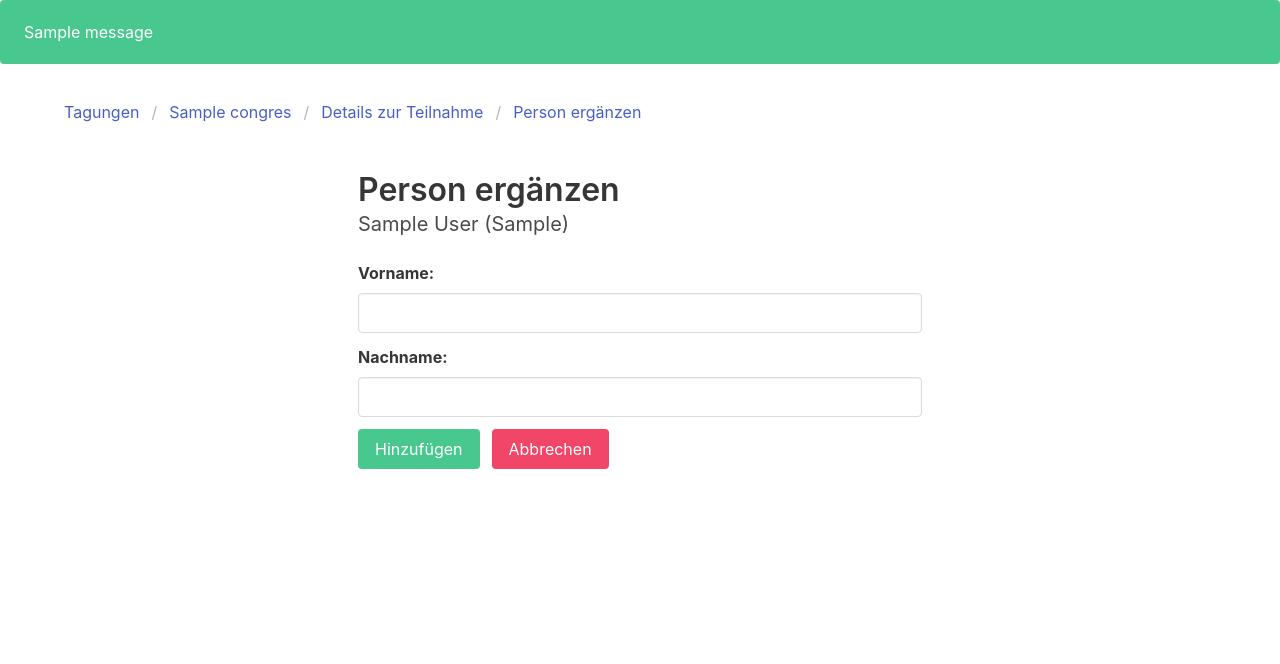
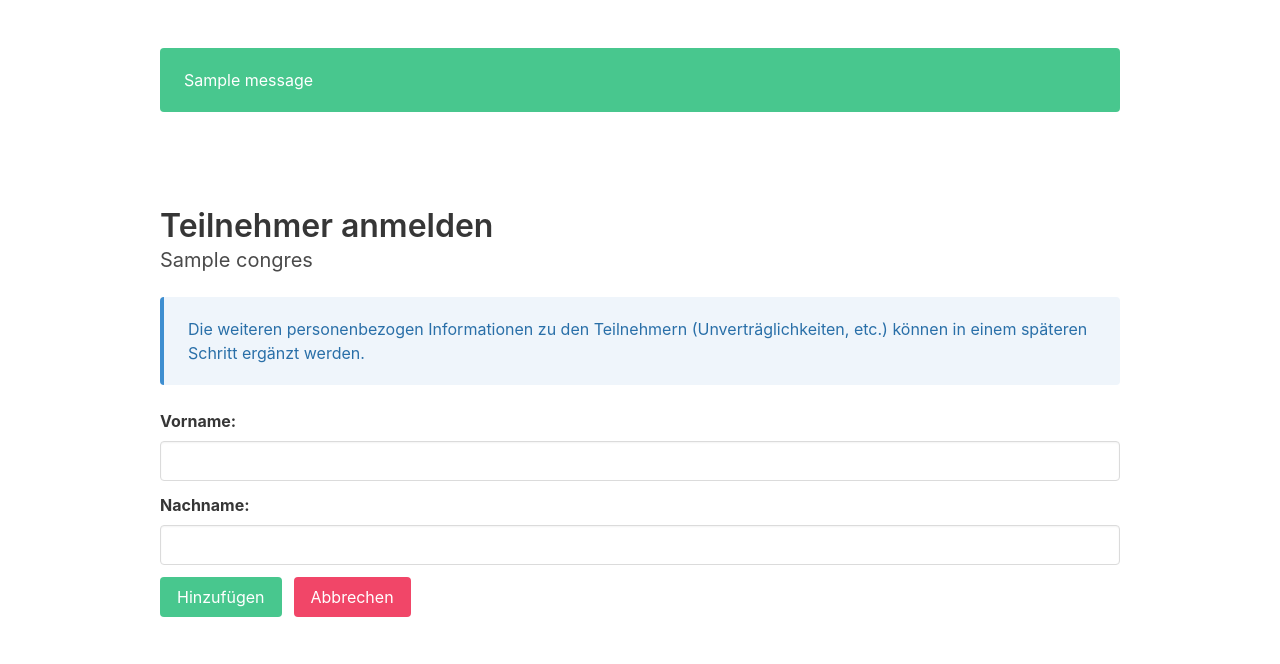
Before and after one commit to timptner/fatama, a Django app: page /congresses/attendances/1/add_participant/ in a window 1280 px wide. Shown: the part 52-716 px from the top of the page. Run offline with Django 5.2, Linux system fonts and the light colour scheme; a user stored in the database is signed in; tables that the repository leaves empty hold one stand-in row (values such as "Sample post"); one stand-in notice (Sample message) is shown.

Commit message:
Rework application process

```diff
--- a/congresses/admin.py
+++ b/congresses/admin.py
@@ -9,7 +9,7 @@ from congresses.models import Attendance, Congress, Participant, Portrait
 @admin.register(Attendance)
 class AttendanceAdmin(admin.ModelAdmin):
     list_display = ['council', 'congress', 'seats']
-    list_filter = ['council', 'congress']
+    list_filter = ['council', 'congress__year']
     actions = ['add_seats']
     form = AttendanceAdminForm
 
@@ -20,7 +20,7 @@ class AttendanceAdmin(admin.ModelAdmin):
     @admin.action(description="Update seats of selected attendances")
     def add_seats(self, request, queryset):
         selected = queryset.values_list('pk', flat=True)
-        path = reverse_lazy('congresses:update-seats')
+        path = reverse_lazy('congresses:update_seats')
         ids = ','.join([str(pk) for pk in selected])
         return redirect(f'{path}?ids={ids}')
 
--- a/congresses/forms.py
+++ b/congresses/forms.py
@@ -117,7 +117,7 @@ class PortraitForm(ModelForm):
 def get_seat_update_mail(attendance: Attendance, request):
     scheme = 'https' if request.is_secure() else 'http'
     host = request.get_host()
-    path = reverse_lazy('congresses:attendance-detail', kwargs={'pk': attendance.pk})
+    path = reverse_lazy('congresses:attendance_detail', kwargs={'pk': attendance.pk})
     user = attendance.council.owner
     subject = "Teilnehmerplätze aktualisiert"
     message = f"""Hallo {user.first_name},
--- a/congresses/templates/congresses/attendance_detail.html
+++ b/congresses/templates/congresses/attendance_detail.html
@@ -1,36 +1,52 @@
-{% extends 'congresses/base_congress.html' %}
+{% extends 'fatama/base.html' %}
 
-{% block breadcrumbs %}
-    {{ block.super }}
-    <li><a href="{% url 'congresses:attendance-detail' attendance.pk %}">Details zur Teilnahme</a></li>
+{% block title %}
+    {{ block.super }} | {{ attendance.congress.title }}
 {% endblock %}
 
-{% block subcontent %}
+{% block content %}
     <section class="section">
         <div class="container">
-            {% include 'fatama/messages_snippet.html' %}
+            <h3 class="title">Details zur Teilnahme</h3>
+            <h5 class="subtitle">{{ attendance.congress.title }}</h5>
 
-            <h3 class="title">Details zur Teilnahme</h3>
-            {% if attendance.seats == 0 %}
-                <article class="message is-danger">
-                    <div class="message-body">
-                        Es wurden noch keine Teilnehmerplätze für dein Gremium
-                        freigeschaltet. Du wirst per E-Mail benachrichtigt,
-                        sobald Teilnehmerplätze verfügbar sind.
+            <div class="columns">
+                <div class="column">
+                    <h5 class="title is-5">Tagung</h5>
+                    <div class="block">
+                        {% with attendance.congress as congress %}
+                        <p>
+                            <span class="icon-text">
+                                <span class="icon">
+                                    <i class="fa-solid fa-flag"></i>
+                                </span>
+                                <span>{{ congress.title }}</span>
+                            </span>
+                        </p>
+                        <p>
+                            <span class="icon-text">
+                                <span class="icon">
+                                    <i class="fa-solid fa-location-pin"></i>
+                                </span>
+                                <span>{{ congress.location }}</span>
+                            </span>
+                        </p>
+                        <p>
+                            <span class="icon-text">
+                                <span class="icon">
+                                    <i class="fa-solid fa-calendar"></i>
+                                </span>
+                                <span>{{ congress.year }}</span>
+                            </span>
+                        </p>
+                        {% endwith %}
                     </div>
-                </article>
-            {% endif %}
-            {% if attendance.remaining_seats == 0 and attendance.seats > 0 %}
-                <article class="message is-warning">
-                    <div class="message-body">
-                        Es sind keine weiteren Teilnehmerplätze für dein Gremium übrig. Sollten weitere Plätze für dein
-                        Gremium freigeschaltet werden, wirst du per E-Mail darüber informiert.
                 </div>
-                </article>
-            {% endif %}
 
+                <div class="column">
                     <h5 class="title is-5">Gremium</h5>
                     <div class="block">
+                        {% with attendance.council as council %}
                         <p>
                             <span class="icon-text">
                                 <span class="icon">
@@ -47,23 +63,67 @@
                                 <span>{{ user.council.university }}</span>
                             </span>
                         </p>
+                        {% endwith %}
+                    </div>
+                </div>
             </div>
 
-            {% if attendance.remaining_seats > 0 %}
-                <a href="{% url 'congresses:create-participant' attendance.pk %}"
-                   class="button is-primary is-pulled-right">
-                    Person hinzufügen
-                </a>
-            {% else %}
-                <a class="button is-primary is-pulled-right" disabled="">Person hinzufügen</a>
-            {% endif %}
-            <h5 class="title is-5">Personen {{ attendance.participant_set.count }}/{{ attendance.seats }}</h5>
-
-            <article class="message is-info">
+            {% if attendance.seats == 0 %}
+                <article class="message is-danger">
+                    <div class="message-header">
+                        Keine Plätze verfügbar
+                    </div>
                     <div class="message-body">
-                    Vergiss nicht, dich selber ebenfalls als Person zu ergänzen.
+                        Es wurden noch keine Teilnehmerplätze für dein Gremium freigeschaltet. Du wirst per E-Mail
+                        benachrichtigt, sobald Plätze zur Verfügung stehen.
                     </div>
                 </article>
+            {% elif attendance.remaining_seats == 0 %}
+                <article class="message is-warning">
+                    <div class="message-header">
+                        Alle Plätze belegt
+                    </div>
+                    <div class="message-body">
+                        Du hast alle verfügbaren Teilnehmerplätze für dein Gremium aufgebraucht. Es kann sein, dass die
+                        Vergabe weiterer Plätze aufgrund von ungenutzten Plätzen anderer Gremien erfolgt. Wenn weitere
+                        Plätze für dein Gremium freigeschaltet werden, wirst du erneut per E-Mail darüber informiert.
+                    </div>
+                </article>
+            {% else %}
+                <article class="message is-success">
+                    <div class="message-header">
+                        Plätze verfügbar
+                    </div>
+                    <div class="message-body">
+                        <div class="block">
+                            Du hast noch nicht alle Plätze aufgebraucht. Melde gerne weitere Teilnehmer für die Tagung
+                            an. <strong>Die Anmeldung der Teilnehmer ist verbindlich.</strong> Stelle bitte vorher
+                            sicher, dass die Personen auch wirklich teilnehmen können. Sollte dein Gremium nicht alle
+                            Plätze benötigen, werden die übrigen Plätze an andere Gremien vergeben. Hierzu wird es
+                            eine gesonderte Mitteilung geben, sobald die ungenutzten Plätze neu vergeben werden.
+                        </div>
+                        <div class="block">
+                            <span class="icon-text">
+                                <span class="icon has-text-danger">
+                                    <i class="fa-solid fa-exclamation fa-lg"></i>
+                                </span>
+                                <span>
+                                    Vergiss bitte nicht, dich ebenfalls als Teilnehmer anzulegen, falls du auch zur
+                                    Tagung mitfahren möchtest.
+                                </span>
+                            </span>
+                        </div>
+                        <div class="buttons">
+                            <a href="{% url 'congresses:create_participant' attendance.pk %}"
+                               class="button is-success">
+                                Teilnehmer hinzufügen
+                            </a>
+                        </div>
+                    </div>
+                </article>
+            {% endif %}
+
+            <h5 class="title is-5">Personen {{ attendance.participant_set.count }}/{{ attendance.seats }}</h5>
 
             <div class="columns is-multiline">
                 {% for participant in attendance.participant_set.all %}
@@ -104,7 +164,7 @@
                             </div>
                             <footer class="card-footer">
                                 {% if not participant.portrait %}
-                                    <a href="{% url 'congresses:create-portrait' participant.pk %}"
+                                    <a href="{% url 'congresses:create_portrait' participant.pk %}"
                                        class="card-footer-item">
                                         Portrait anlegen
                                     </a>
@@ -113,10 +173,10 @@
                         </div>
                     </div>
                 {% empty %}
-                    <div class="column is-half is-offset-one-quarter">
+                    <div class="column is-full">
                         <article class="message is-info">
                             <div class="message-body">
-                                Keine Personen angemeldet
+                                Du hast noch keine Teilnehmer angemeldet
                             </div>
                         </article>
                     </div>
--- a/congresses/templates/congresses/participant_form.html
+++ b/congresses/templates/congresses/participant_form.html
@@ -1,17 +1,21 @@
-{% extends 'congresses/attendance_detail.html' %}
+{% extends 'fatama/base.html' %}
 
-{% block breadcrumbs %}
-    {{ block.super }}
-    <li><a href="{% url 'congresses:create-participant' attendance.pk %}">Person ergänzen</a></li>
+{% block title %}
+    {{ block.super }} | Teilnehmer anmelden
 {% endblock %}
 
-{% block subcontent %}
+{% block content %}
     <section class="section">
-        <div class="container">
-            <div class="columns">
-                <div class="column is-half is-offset-one-quarter">
-                    <h3 class="title">Person ergänzen</h3>
-                    <h5 class="subtitle">{{ attendance.council }}</h5>
+        <div class="container is-max-desktop">
+            <h3 class="title">Teilnehmer anmelden</h3>
+            <h5 class="subtitle">{{ attendance.congress.title }}</h5>
+
+            <article class="message is-info">
+                <div class="message-body">
+                    Die weiteren personenbezogen Informationen zu den Teilnehmern (Unverträglichkeiten, etc.) können
+                    in einem späteren Schritt ergänzt werden.
+                </div>
+            </article>
 
             <form method="post">
                 {% csrf_token %}
@@ -23,7 +27,7 @@
                         <button type="submit" class="button is-success">Hinzufügen</button>
                     </div>
                     <div class="control">
-                                <a href="{% url 'congresses:attendance-detail' attendance.pk %}"
+                        <a href="{% url 'congresses:attendance_detail' attendance.pk %}"
                            class="button is-danger">
                             Abbrechen
                         </a>
@@ -31,7 +35,5 @@
                 </div>
             </form>
         </div>
-            </div>
-        </div>
     </section>
 {% endblock %}
--- a/congresses/urls.py
+++ b/congresses/urls.py
@@ -4,12 +4,10 @@ from congresses import views
 
 app_name = 'congresses'
 urlpatterns = [
-    path('<int:year>', views.CongressDetailView.as_view(), name='congress_detail'),
-    path('attendances/<int:pk>/', views.AttendanceDetailsView.as_view(), name='attendance-detail'),
-    path('attendances/<int:pk>/add_participant/', views.ParticipantCreateView.as_view(), name='create-participant'),
-    path('congresses/', views.CongressListView.as_view(), name='congress-list'),
-    path('congresses/<int:pk>/', views.CongressDetailView.as_view(), name='congress-detail'),
-    path('congresses/<int:pk>/add_attendance/', views.AttendanceCreateView.as_view(), name='create-attendance'),
-    path('participants/<int:pk>/add_portrait/', views.PortraitCreateView.as_view(), name='create-portrait'),
-    path('attendances/update_seats/', views.SeatFormView.as_view(), name='update-seats'),
+    path('<int:year>/', views.CongressDetailView.as_view(), name='congress_detail'),
+    path('<int:year>/add_attendance/', views.AttendanceCreateView.as_view(), name='create_attendance'),
+    path('attendances/<int:pk>/', views.AttendanceDetailsView.as_view(), name='attendance_detail'),
+    path('attendances/<int:pk>/add_participant/', views.ParticipantCreateView.as_view(), name='create_participant'),
+    path('participants/<int:pk>/add_portrait/', views.PortraitCreateView.as_view(), name='create_portrait'),
+    path('update_seats/', views.SeatFormView.as_view(), name='update_seats'),
 ]
--- a/congresses/views.py
+++ b/congresses/views.py
@@ -15,17 +15,17 @@ class AttendanceCreateView(LoginRequiredMixin, SuccessMessageMixin, CreateView):
 
     def get_context_data(self, **kwargs):
         context = super().get_context_data(**kwargs)
-        context['congress'] = get_object_or_404(Congress, pk=self.kwargs.get('pk'))
+        context['congress'] = get_object_or_404(Congress, year=self.kwargs['year'])
         return context
 
     def get_form_kwargs(self):
         kwargs = super().get_form_kwargs()
-        kwargs['congress'] = get_object_or_404(Congress, pk=self.kwargs.get('pk'))
+        kwargs['congress'] = get_object_or_404(Congress, year=self.kwargs['year'])
         kwargs['council'] = self.request.user.council
         return kwargs
 
     def get_success_url(self):
-        return reverse_lazy('congresses:congress-detail', kwargs={'pk': self.kwargs.get('pk')})
+        return reverse_lazy('congresses:congress_detail', kwargs={'year': self.kwargs['year']})
 
 
 class AttendanceDetailsView(LoginRequiredMixin, UserPassesTestMixin, DetailView):
@@ -38,7 +38,7 @@ class AttendanceDetailsView(LoginRequiredMixin, UserPassesTestMixin, DetailView)
 
     def test_func(self) -> bool:
         user = self.request.user
-        attendance = get_object_or_404(Attendance, pk=self.kwargs.get('pk'))
+        attendance = get_object_or_404(Attendance, pk=self.kwargs['pk'])
         if user.is_superuser:
             return True
         elif attendance.council.owner == user:
@@ -55,7 +55,7 @@ class CongressDetailView(LoginRequiredMixin, DetailView):
 
     def get_context_data(self, **kwargs):
         context = super().get_context_data()
-        context['user_attendance'] = self.object.get_attendance(self.request.user)
+        context['attendance'] = self.object.get_attendance(self.request.user)
         return context
 
 
@@ -65,11 +65,11 @@ class CongressListView(LoginRequiredMixin, ListView):
 
 class ParticipantCreateView(LoginRequiredMixin, SuccessMessageMixin, UserPassesTestMixin, CreateView):
     form_class = ParticipantForm
-    success_message = "Person wurde ergänzt."
+    success_message = "Teilnehmer wurde hinzugefügt."
     template_name = 'congresses/participant_form.html'
 
     def get_context_data(self, *, object_list=None, **kwargs):
-        attendance = get_object_or_404(Attendance, pk=self.kwargs.get('pk'))
+        attendance = get_object_or_404(Attendance, pk=self.kwargs['pk'])
         context = super().get_context_data(object_list=object_list, **kwargs)
         context['attendance'] = attendance
         context['congress'] = attendance.congress
@@ -77,15 +77,15 @@ class ParticipantCreateView(LoginRequiredMixin, SuccessMessageMixin, UserPassesT
 
     def get_form_kwargs(self):
         kwargs = super().get_form_kwargs()
-        kwargs['attendance'] = get_object_or_404(Attendance, pk=self.kwargs.get('pk'))
+        kwargs['attendance'] = get_object_or_404(Attendance, pk=self.kwargs['pk'])
         return kwargs
 
     def get_success_url(self):
-        return reverse_lazy('congresses:attendance-detail', kwargs={'pk': self.kwargs.get('pk')})
+        return reverse_lazy('congresses:attendance_detail', kwargs={'pk': self.kwargs['pk']})
 
     def test_func(self) -> bool:
         user = self.request.user
-        attendance = get_object_or_404(Attendance, pk=self.kwargs.get('pk'))
+        attendance = get_object_or_404(Attendance, pk=self.kwargs['pk'])
         if user.is_superuser:
             return True
         elif attendance.council.owner == user:
@@ -100,7 +100,7 @@ class PortraitCreateView(LoginRequiredMixin, SuccessMessageMixin, UserPassesTest
     template_name = 'congresses/portrait_form.html'
 
     def get_context_data(self, **kwargs):
-        participant = get_object_or_404(Participant, pk=self.kwargs.get('pk'))
+        participant = get_object_or_404(Participant, pk=self.kwargs['pk'])
         context = super().get_context_data(**kwargs)
         context['participant'] = participant
         context['attendance'] = participant.attendance
@@ -109,16 +109,16 @@ class PortraitCreateView(LoginRequiredMixin, SuccessMessageMixin, UserPassesTest
 
     def get_form_kwargs(self):
         kwargs = super().get_form_kwargs()
-        kwargs['participant'] = get_object_or_404(Participant, pk=self.kwargs.get('pk'))
+        kwargs['participant'] = get_object_or_404(Participant, pk=self.kwargs['pk'])
         return kwargs
 
     def get_success_url(self):
-        participant = get_object_or_404(Participant, pk=self.kwargs.get('pk'))
-        return reverse_lazy('congresses:attendance-detail', kwargs={'pk': participant.attendance.pk})
+        participant = get_object_or_404(Participant, pk=self.kwargs['pk'])
+        return reverse_lazy('congresses:attendance_detail', kwargs={'pk': participant.attendance.pk})
 
     def test_func(self) -> bool:
         user = self.request.user
-        participant = get_object_or_404(Participant, pk=self.kwargs.get('pk'))
+        participant = get_object_or_404(Participant, pk=self.kwargs['pk'])
         if user.is_superuser:
             return True
         elif participant.attendance.council.owner == user:
--- a/fatama/templates/fatama/base.html
+++ b/fatama/templates/fatama/base.html
@@ -17,7 +17,13 @@
 {% block page %}
     {% include 'fatama/navbar.html' %}
 
-    {% include 'fatama/messages.html' %}
+    {% if messages %}
+        <section class="section">
+            <div class="container is-max-desktop">
+                {% include 'fatama/messages.html' %}
+            </div>
+        </section>
+    {% endif %}
 
     {% block content %}{% endblock %}
 {% endblock %}
--- a/fatama/templates/fatama/messages.html
+++ b/fatama/templates/fatama/messages.html
@@ -1,7 +1,5 @@
-{% if messages %}
-    {% for message in messages %}
-        <div class="notification{% if message.tags %} {{ message.tags }}{% endif %}">
-            {{ message|safe }}
-        </div>
-    {% endfor %}
-{% endif %}
+{% for message in messages %}
+    <div class="notification{% if message.tags %} {{ message.tags }}{% endif %}">
+        {{ message|safe }}
+    </div>
+{% endfor %}
```
Also changed, not shown: congresses/templates/congresses/attendance_form.html (+7 -8 lines), congresses/templates/congresses/congress_detail.html (+38 -33 lines), congresses/templates/congresses/portrait_form.html (+6 -11 lines), congresses/templates/congresses/update_seats.html (+35 -24 lines). Lines whose indentation alone changed are shown as unchanged.
